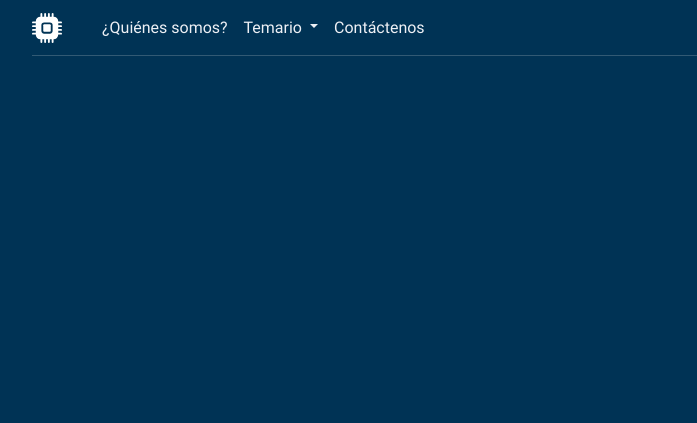
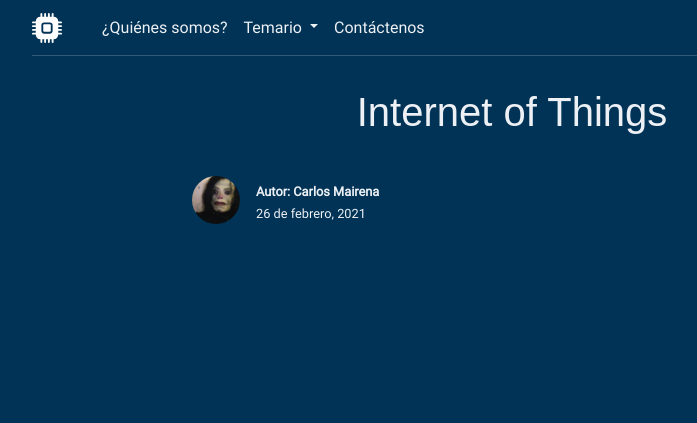
Before and after one commit to ArturoMorales93/Plataformas_II_Project, a Flask app: template project/carlos/templates/index_carlos.html in a window 1280 px wide. Shown: the top 423 px of the page, without its empty margins (128-825 px from the left). Run offline with Flask 2, Linux system fonts and the light colour scheme; the template is opened without the code that fills it: most values are stand-ins (such as "Sample title", 1, 10 or a date in 2020); some libraries are stand-ins or nearby versions; some web fonts are replaced.

Commit message:
Correcciones en html de /iot

```diff
--- a/gt_cached.json
+++ b/gt_cached.json
@@ -3,5 +3,9 @@
     "Ejemplo de un texto de espa\u00f1o a ingl\u00e9s.": {
         "en": "Example of a text from Spanish to English.",
         "es": "Ejemplo de un texto de espa\u00f1o a ingl\u00e9s."
+    },
+    "Otro ejemplo de un texto de espa\u00f1o a ingl\u00e9s.": {
+        "en": "Another example of a text from Spanish to English.",
+        "es": "Otro ejemplo de un texto de espa\u00f1o a ingl\u00e9s."
     }
 }
--- a/project/carlos/templates/index_carlos.html
+++ b/project/carlos/templates/index_carlos.html
@@ -1,9 +1,40 @@
 {% extends "base.html" %}
 
 {% block title %}
-    Nanotecnología
+    Internet of Things
 {% endblock %}
 
 {% block content %}
-    <h1>{{ translate(text='Ejemplo de un texto de españo a inglés.', src='es', dest=['en']) }}</h1>
+<section class="section-article">
+    <h1 class="text-center">Internet of Things</h1>
+    <div class="author">
+        <div class="author-img-container">
+            <img class="author-img" src="/static/img/Ayuwoki.jpg" alt="">
+        </div>
+        <div>
+            <p class="author-nombre">Autor: Carlos Mairena</p>
+            <p>26 de febrero, 2021</p>
+        </div>
+    </div>
+
+    <section>
+        <p>{{ translate(text='Otro ejemplo de un texto de españo a inglés.', src='es', dest=['en']) }}</p>
+        <p>{{ translate(text='Ejemplo de un texto de españo a inglés.', src='es', dest=['en']) }}</p>
+        <p>{{ translate(text='Ejemplo de un texto de españo a inglés.', src='es', dest=['en']) }}</p>
+        <p>{{ translate(text='Ejemplo de un texto de españo a inglés.', src='es', dest=['en']) }}</p>
+        <p>{{ translate(text='Ejemplo de un texto de españo a inglés.', src='es', dest=['en']) }}</p>
+        <p>{{ translate(text='Ejemplo de un texto de españo a inglés.', src='es', dest=['en']) }}</p>
+        <p>{{ translate(text='Ejemplo de un texto de españo a inglés.', src='es', dest=['en']) }}</p>
+        <p>{{ translate(text='Ejemplo de un texto de españo a inglés.', src='es', dest=['en']) }}</p>
+        <p>{{ translate(text='Ejemplo de un texto de españo a inglés.', src='es', dest=['en']) }}</p>
+        <p>{{ translate(text='Ejemplo de un texto de españo a inglés.', src='es', dest=['en']) }}</p>
+        <p>{{ translate(text='Ejemplo de un texto de españo a inglés.', src='es', dest=['en']) }}</p>
+        <p>{{ translate(text='Ejemplo de un texto de españo a inglés.', src='es', dest=['en']) }}</p>
+        <p>{{ translate(text='Ejemplo de un texto de españo a inglés.', src='es', dest=['en']) }}</p>
+        <p>{{ translate(text='Ejemplo de un texto de españo a inglés.', src='es', dest=['en']) }}</p>
+        <p>{{ translate(text='Ejemplo de un texto de españo a inglés.', src='es', dest=['en']) }}</p>
+        <p>{{ translate(text='Ejemplo de un texto de españo a inglés.', src='es', dest=['en']) }}</p>
+        <p>{{ translate(text='Ejemplo de un texto de españo a inglés.', src='es', dest=['en']) }}</p>
+    </section>
+</section>
 {% endblock %}
```
